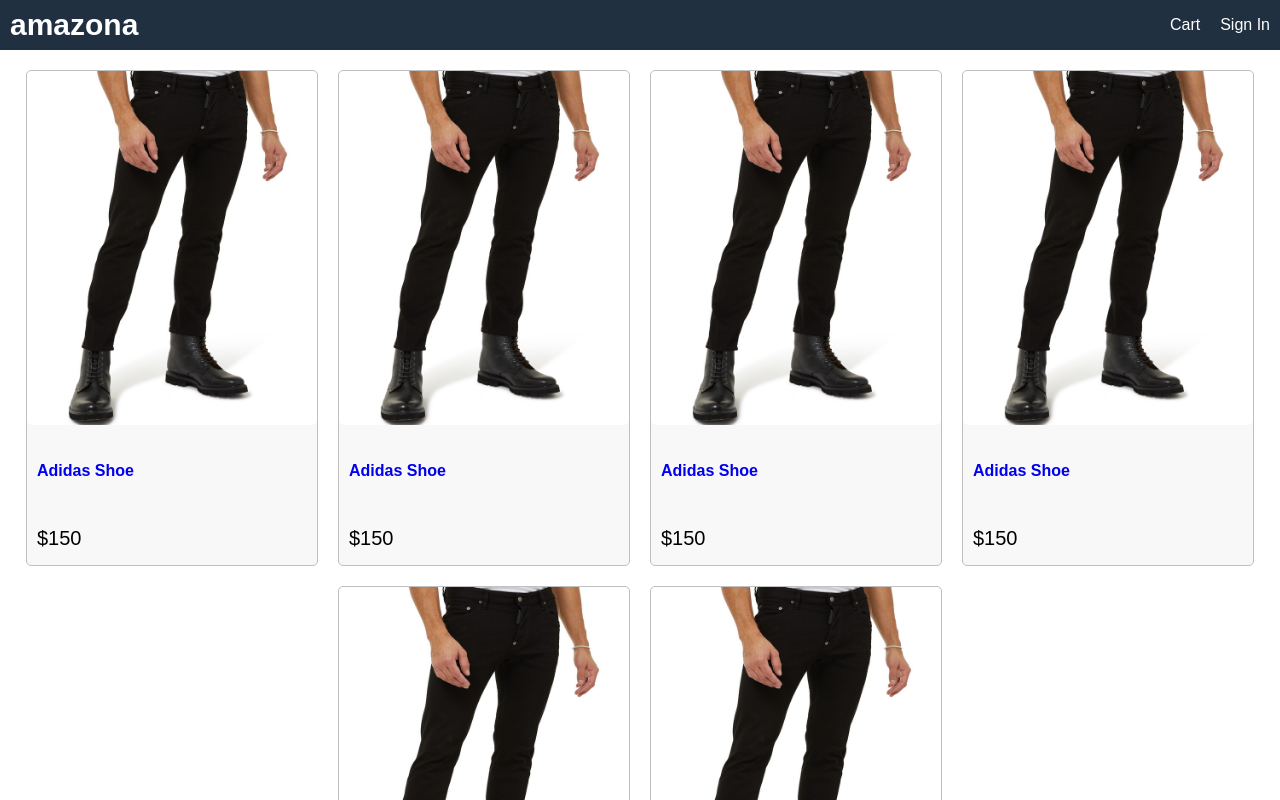
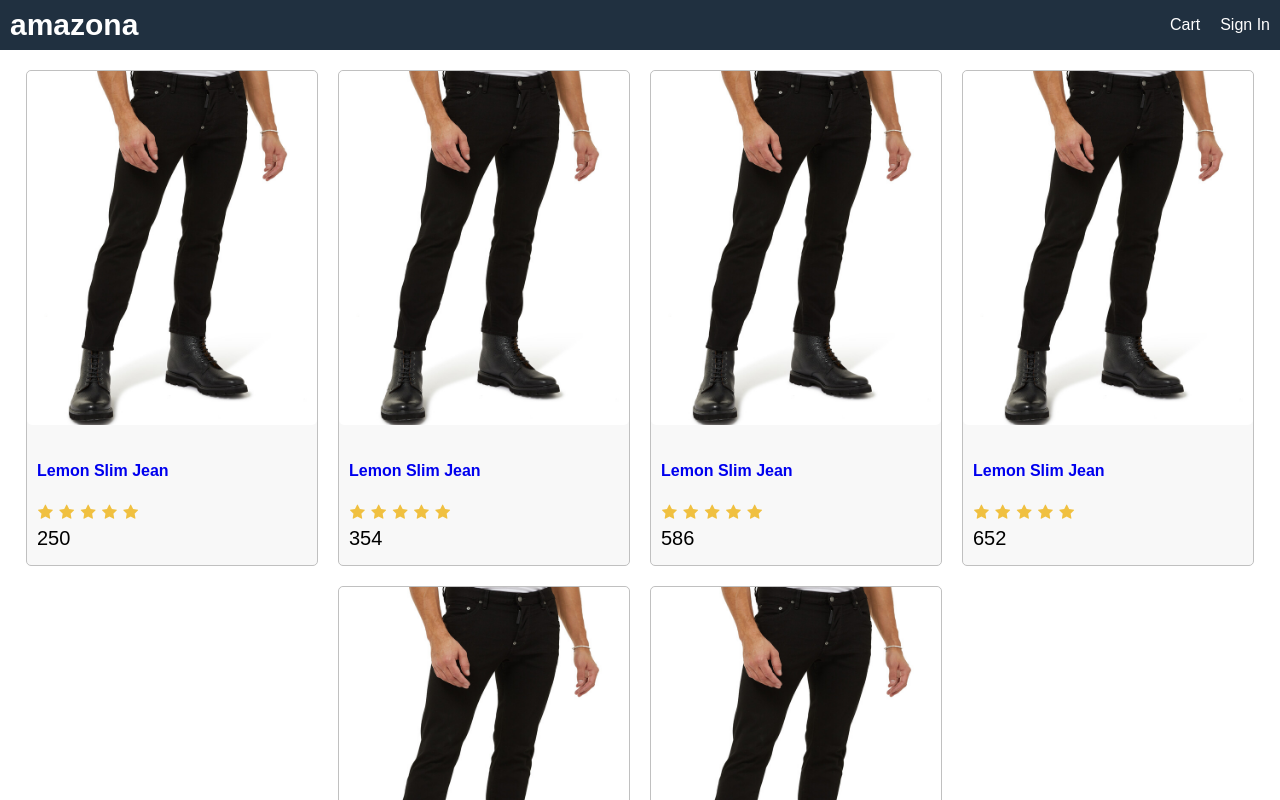
Before and after one commit to huseyineryilmaz/ecommerce-backend, a React (Create React App) app in the folder frontend/: page / in a window 1280 px wide. Shown: the top 800 px of the page. Built offline with nearby package versions, Linux system fonts and the light colour scheme.

Commit message:
create dynamic data

```diff
--- a/frontend/public/index.html
+++ b/frontend/public/index.html
@@ -24,6 +24,7 @@
       work correctly both with client-side routing and a non-root public URL.
       Learn how to configure a non-root public URL by running `npm run build`.
     -->
+    <link rel="stylesheet" href="https://cdnjs.cloudflare.com/ajax/libs/font-awesome/4.7.0/css/font-awesome.min.css">
     <title>React App</title>
   </head>
   <body>
--- a/frontend/src/App.js
+++ b/frontend/src/App.js
@@ -1,3 +1,6 @@
+import React from 'react';
+import data from './data';
+
 function App() {
   return (
     <div className="grid-container">
@@ -12,13 +15,15 @@ function App() {
       </header>
       <main>
         <div className="row center">
-          <div className="card">
-            <a href="product.html">
-              <img className="medium" src="./images/p1.jpg" alt="product"/>
+          {
+            data.products.map(product => (
+              <div key={product._id} className="card">
+                <a href={`product/${product._id}`}>
+                  <img className="medium" src={product.image} alt={product.name}/>
                 </a>
                 <div className="card-body">
-              <a href="product.html">
-                <h2>Adidas Shoe</h2>
+                  <a href={`product/${product._id}`}>
+                    <h2>{product.name}</h2>
                   </a>
                   <div className="rating">
                     <span> <i className="fa fa-star"></i> </span>
@@ -28,110 +33,12 @@ function App() {
                     <span> <i className="fa fa-star"></i> </span>
                   </div>
                   <div className="price">
-                $150
+                    {product.price}
                   </div>
                 </div>
               </div>
-          <div className="card">
-            <a href="product.html">
-              <img className="medium" src="./images/p1.jpg" alt="product"/>
-            </a>
-            <div className="card-body">
-              <a href="product.html">
-                <h2>Adidas Shoe</h2>
-              </a>
-              <div className="rating">
-                <span> <i className="fa fa-star"></i> </span>
-                <span> <i className="fa fa-star"></i> </span>
-                <span> <i className="fa fa-star"></i> </span>
-                <span> <i className="fa fa-star"></i> </span>
-                <span> <i className="fa fa-star"></i> </span>
-              </div>
-              <div className="price">
-                $150
-              </div>
-            </div>
-          </div>
-          <div className="card">
-            <a href="product.html">
-              <img className="medium" src="./images/p1.jpg" alt="product"/>
-            </a>
-            <div className="card-body">
-              <a href="product.html">
-                <h2>Adidas Shoe</h2>
-              </a>
-              <div className="rating">
-                <span> <i className="fa fa-star"></i> </span>
-                <span> <i className="fa fa-star"></i> </span>
-                <span> <i className="fa fa-star"></i> </span>
-                <span> <i className="fa fa-star"></i> </span>
-                <span> <i className="fa fa-star"></i> </span>
-              </div>
-              <div className="price">
-                $150
-              </div>
-            </div>
-          </div>
-          <div className="card">
-            <a href="product.html">
-              <img className="medium" src="./images/p1.jpg" alt="product"/>
-            </a>
-            <div className="card-body">
-              <a href="product.html">
-                <h2>Adidas Shoe</h2>
-              </a>
-              <div className="rating">
-                <span> <i className="fa fa-star"></i> </span>
-                <span> <i className="fa fa-star"></i> </span>
-                <span> <i className="fa fa-star"></i> </span>
-                <span> <i className="fa fa-star"></i> </span>
-                <span> <i className="fa fa-star"></i> </span>
-              </div>
-              <div className="price">
-                $150
-              </div>
-            </div>
-          </div>
-          <div className="card">
-            <a href="product.html">
-              <img className="medium" src="./images/p1.jpg" alt="product"/>
-            </a>
-            <div className="card-body">
-              <a href="product.html">
-                <h2>Adidas Shoe</h2>
-              </a>
-              <div className="rating">
-                <span> <i className="fa fa-star"></i> </span>
-                <span> <i className="fa fa-star"></i> </span>
-                <span> <i className="fa fa-star"></i> </span>
-                <span> <i className="fa fa-star"></i> </span>
-                <span> <i className="fa fa-star"></i> </span>
-              </div>
-              <div className="price">
-                $150
-              </div>
-            </div>
-          </div>
-          <div className="card">
-            <a href="product.html">
-              <img className="medium" src="./images/p1.jpg" alt="product"/>
-            </a>
-            <div className="card-body">
-              <a href="product.html">
-                <h2>Adidas Shoe</h2>
-              </a>
-              <div className="rating">
-                <span> <i className="fa fa-star"></i> </span>
-                <span> <i className="fa fa-star"></i> </span>
-                <span> <i className="fa fa-star"></i> </span>
-                <span> <i className="fa fa-star"></i> </span>
-                <span> <i className="fa fa-star"></i> </span>
-              </div>
-              <div className="price">
-                $150
-              </div>
-            </div>
-          </div>
+            ))
+          }
         </div>
       </main>
       <footer className="row center">All right reserved</footer>
--- /dev/null
+++ b/frontend/src/data.js
@@ -0,0 +1,72 @@
+const data = {
+    products: [
+        {
+            _id: '1',
+            name: 'Lemon Slim Jean',
+            category: 'Jean',
+            image: '/images/p1.jpg',
+            price: 250,
+            brand: 'Lemon',
+            rating: 4.5,
+            numReviews: 23,
+            description: 'Lorem ipsum dolor sit amet, consectetur adipiscing elit. Sed vehicula dui eget tortor fringilla tristique. Proin aliquet libero ac tellus hendrerit ultricies.'
+        },
+        {
+            _id: '2',
+            name: 'Lemon Slim Jean',
+            category: 'Jean',
+            image: '/images/p1.jpg',
+            price: 354,
+            brand: 'Lemon',
+            rating: 4.5,
+            numReviews: 23,
+            description: 'Lorem ipsum dolor sit amet, consectetur adipiscing elit. Sed vehicula dui eget tortor fringilla tristique. Proin aliquet libero ac tellus hendrerit ultricies.'
+        },
+        {
+            _id: '3',
+            name: 'Lemon Slim Jean',
+            category: 'Jean',
+            image: '/images/p1.jpg',
+            price: 586,
+            brand: 'Lemon',
+            rating: 4.5,
+            numReviews: 23,
+            description: 'Lorem ipsum dolor sit amet, consectetur adipiscing elit. Sed vehicula dui eget tortor fringilla tristique. Proin aliquet libero ac tellus hendrerit ultricies.'
+        },
+        {
+            _id: '4',
+            name: 'Lemon Slim Jean',
+            category: 'Jean',
+            image: '/images/p1.jpg',
+            price: 652,
+            brand: 'Lemon',
+            rating: 4.5,
+            numReviews: 23,
+            description: 'Lorem ipsum dolor sit amet, consectetur adipiscing elit. Sed vehicula dui eget tortor fringilla tristique. Proin aliquet libero ac tellus hendrerit ultricies.'
+        },
+        {
+            _id: '5',
+            name: 'Lemon Slim Jean',
+            category: 'Jean',
+            image: '/images/p1.jpg',
+            price: 145,
+            brand: 'Lemon',
+            rating: 4.5,
+            numReviews: 23,
+            description: 'Lorem ipsum dolor sit amet, consectetur adipiscing elit. Sed vehicula dui eget tortor fringilla tristique. Proin aliquet libero ac tellus hendrerit ultricies.'
+        },
+        {
+            _id: '6',
+            name: 'Lemon Slim Jean',
+            category: 'Jean',
+            image: '/images/p1.jpg',
+            price: 185,
+            brand: 'Lemon',
+            rating: 4.5,
+            numReviews: 23,
+            description: 'Lorem ipsum dolor sit amet, consectetur adipiscing elit. Sed vehicula dui eget tortor fringilla tristique. Proin aliquet libero ac tellus hendrerit ultricies.'
+        },
+    ]
+}
+
+export default data;
```
Lines whose indentation alone changed are shown as unchanged.
